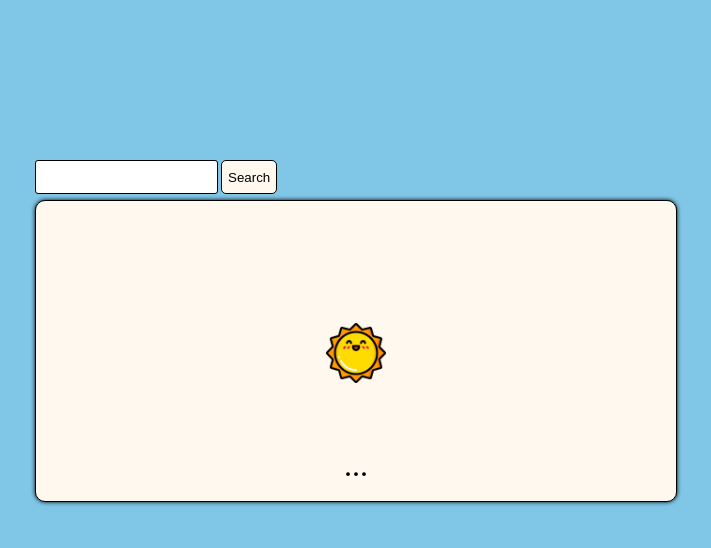
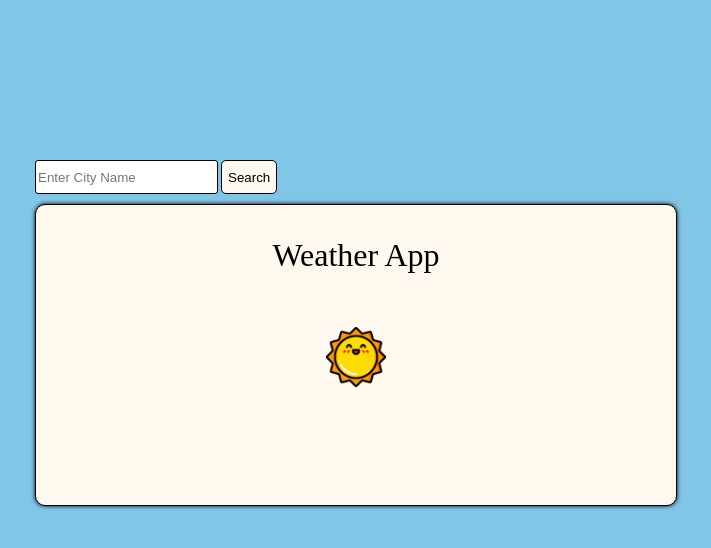
Before and after one commit to meowy8/weatherApp, a plain HTML site: page index.html in a window 1280 px wide. Shown: the whole page, without its empty margins (284-995 px from the left). Drawn offline with Linux system fonts and the light colour scheme.

Commit message:
fixed up presentation

```diff
--- a/index.html
+++ b/index.html
@@ -9,12 +9,12 @@
 <body>
   <div class="container">
     <div class="search-bar">
-      <input type="text" class="input" id="input"><button class="search-btn" id="search-btn">Search</button>
+      <input type="text" class="input" id="input" placeholder="Enter City Name"><button class="search-btn" id="search-btn">Search</button>
     </div>
     <div class="card">
-      <div class="location" id="location"></div>
+      <div class="location" id="location">Weather App</div>
       <div class="weather-icon-container"><img class="weather-icon" id="weather-icon" src="Images/2570483.png" alt="weatherIcon"></div>
-      <div class="temperature" id="temperature">...</div>
+      <div class="temperature" id="temperature"></div>
     </div>
   </div>
   <script src="script.js"></script>
--- a/script.js
+++ b/script.js
@@ -6,7 +6,9 @@ const weatherIcon = document.getElementById('weather-icon')
 
 searchButton.addEventListener('click', () => {
   let inputValue = input.value
-  fetchWeatherData(inputValue)
+  if (inputValue) {
+    fetchWeatherData(inputValue)
+  }
 })
 
 
@@ -27,8 +29,10 @@ async function fetchWeatherData(inputValue) {
     temperature.innerText = data.current.temp_c + "°C";
     locationName.innerText = data.location.name
     weatherIcon.src = data.current.condition.icon
+    input.value = ''
   } catch (error) {
     console.error("Error fetching or parsing data:", error);
     temperature.innerText = 'Data Unavailable'
+    weatherIcon.src = 'Images/158398.png'
   }
 }
--- a/styles.css
+++ b/styles.css
@@ -11,7 +11,6 @@ body {
 .search-bar {
   display: flex;
   gap: 3px;
-  height: 30px;
   margin-bottom: 10px;
 }
 
```
Also changed, not shown: Images/158398.png (added).
